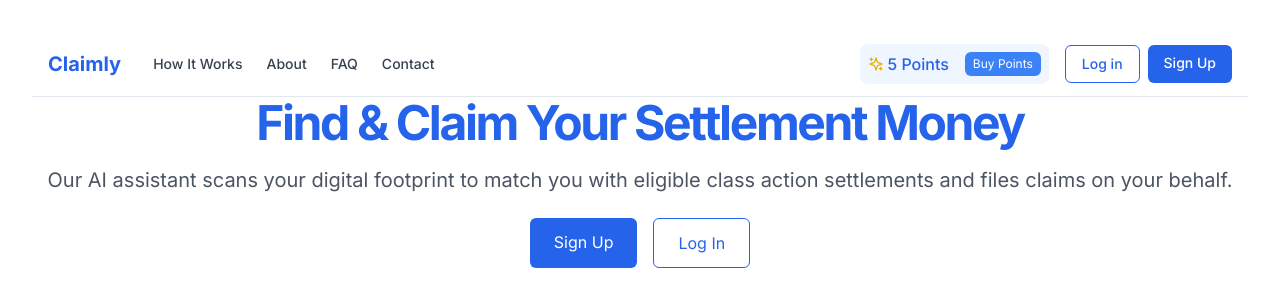
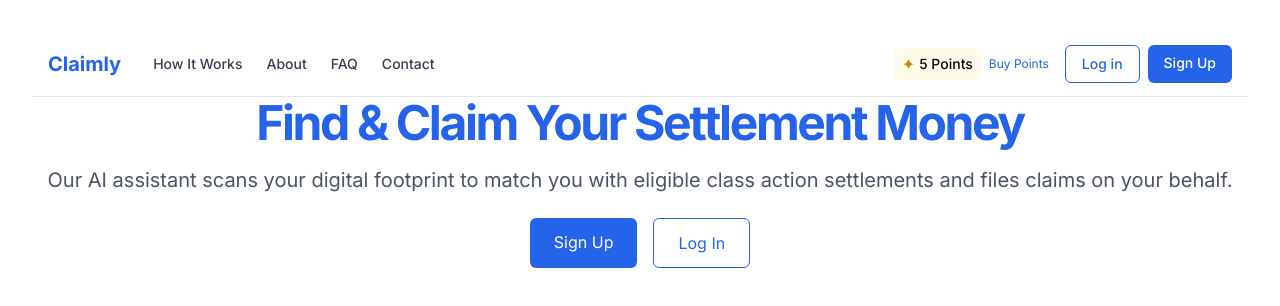
Before and after one commit to dzodze00/claimly.app, a Next.js app: page / in a window 1280 px wide. Shown: the top 306 px of the page. Built offline with nearby package versions, Linux system fonts and the light colour scheme.

Commit message:
Update points-display.tsx

```diff
--- a/components/points-display.tsx
+++ b/components/points-display.tsx
@@ -1,25 +1,19 @@
 "use client"
 
-import { Sparkles } from 'lucide-react'
-
 interface PointsDisplayProps {
-  points: number
+  points?: number
   onPurchase?: () => void
 }
 
-export function PointsDisplay({ points, onPurchase }: PointsDisplayProps) {
+export function PointsDisplay({ points = 0, onPurchase }: PointsDisplayProps) {
   return (
-    <div className="flex items-center gap-2 bg-blue-50 p-2 rounded-lg">
-      <div className="flex items-center gap-1 text-blue-600">
-        <Sparkles size={16} className="text-yellow-500" />
-        <span className="font-medium">{points} Points</span>
+    <div className="flex items-center space-x-2">
+      <div className="flex items-center space-x-1 bg-yellow-50 px-2 py-1 rounded-md">
+        <span className="text-yellow-600">✦</span>
+        <span className="text-sm font-medium">{points} Points</span>
       </div>
-
       {onPurchase && (
-        <button
-          onClick={onPurchase}
-          className="text-xs bg-blue-500 hover:bg-blue-600 text-white px-2 py-1 rounded-md ml-2"
-        >
+        <button onClick={onPurchase} className="text-xs text-blue-600 hover:text-blue-700 hover:underline">
           Buy Points
         </button>
       )}
```
